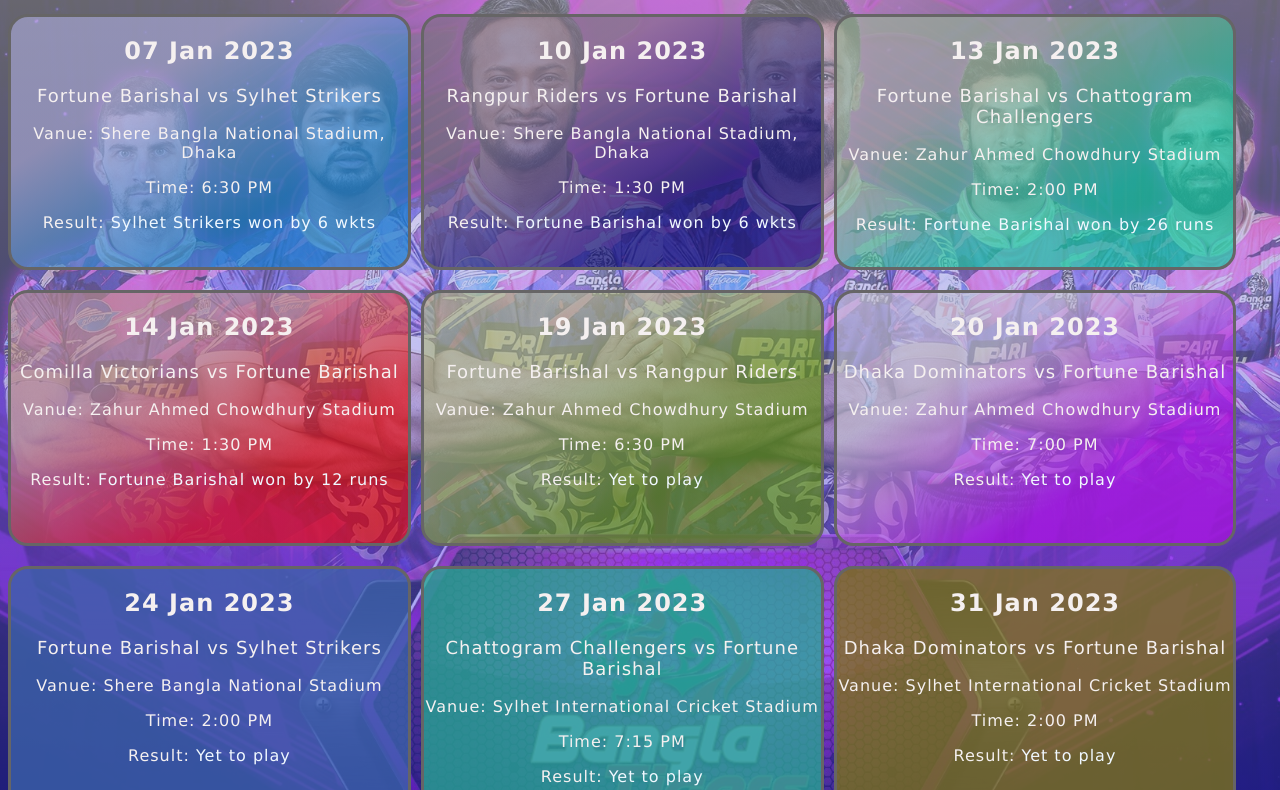
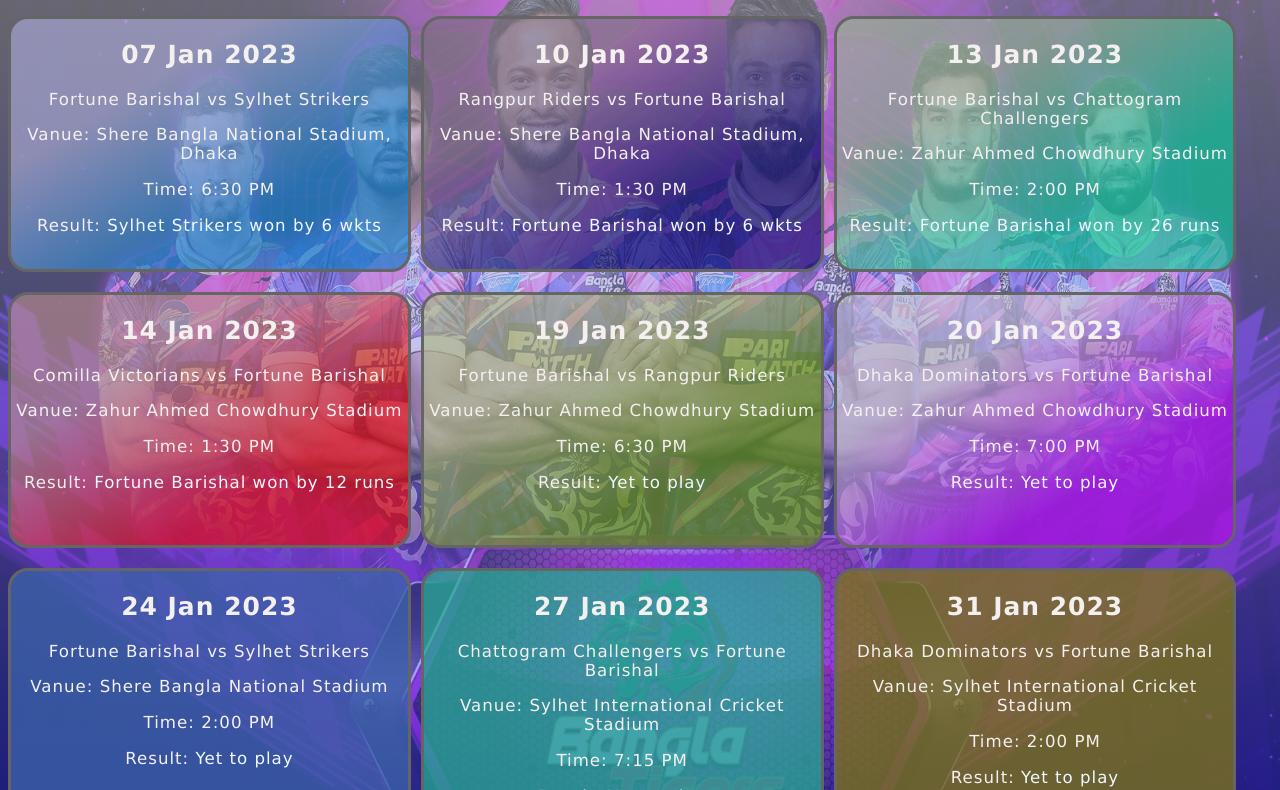
Before and after one commit to metaxxxx/3rd-chap-project, a plain HTML site: page index.html in a window 1280 px wide. Shown: the part 63-853 px from the top of the page. Drawn offline with Linux system fonts and the light colour scheme.

Commit message:
Update style.css

```diff
--- a/style.css
+++ b/style.css
@@ -2,7 +2,13 @@
   margin: 0px;
   padding: 0px;
 } */
+/* .container {
+  margin-left: auto;
+  margin-right: auto;
+} */
 body {
+  font-size: 18px;
+  font-size: 1.3vw;
   background-color: rgb(233, 233, 233);
   font-family: "Lucida Sans", "Lucida Sans Regular", "Lucida Grande",
     "Lucida Sans Unicode", Geneva, Verdana, sans-serif;
@@ -15,10 +21,10 @@
       rgba(0, 0, 255, 0.5)
     ),
     url("bg2.jpg");
-  background-size: 110%;
+
   background-position: center;
   background-repeat: no-repeat;
-  background-size: cover;
+  background-size: 100% 100%;
   /* border: 10px rgb(177, 177, 177) solid;
   border-radius: 10px; */
 }
@@ -190,7 +196,7 @@
   float: left;
 }
 .match-team {
-  font-size: 18px;
+  /* font-size: 18px; */
 }
 .match-link {
   color: aliceblue;
@@ -200,5 +206,5 @@
   color: blue;
 }
 .match-vanue {
-  font-size: 16px;
+  /* font-size: 16px; */
 }
```
